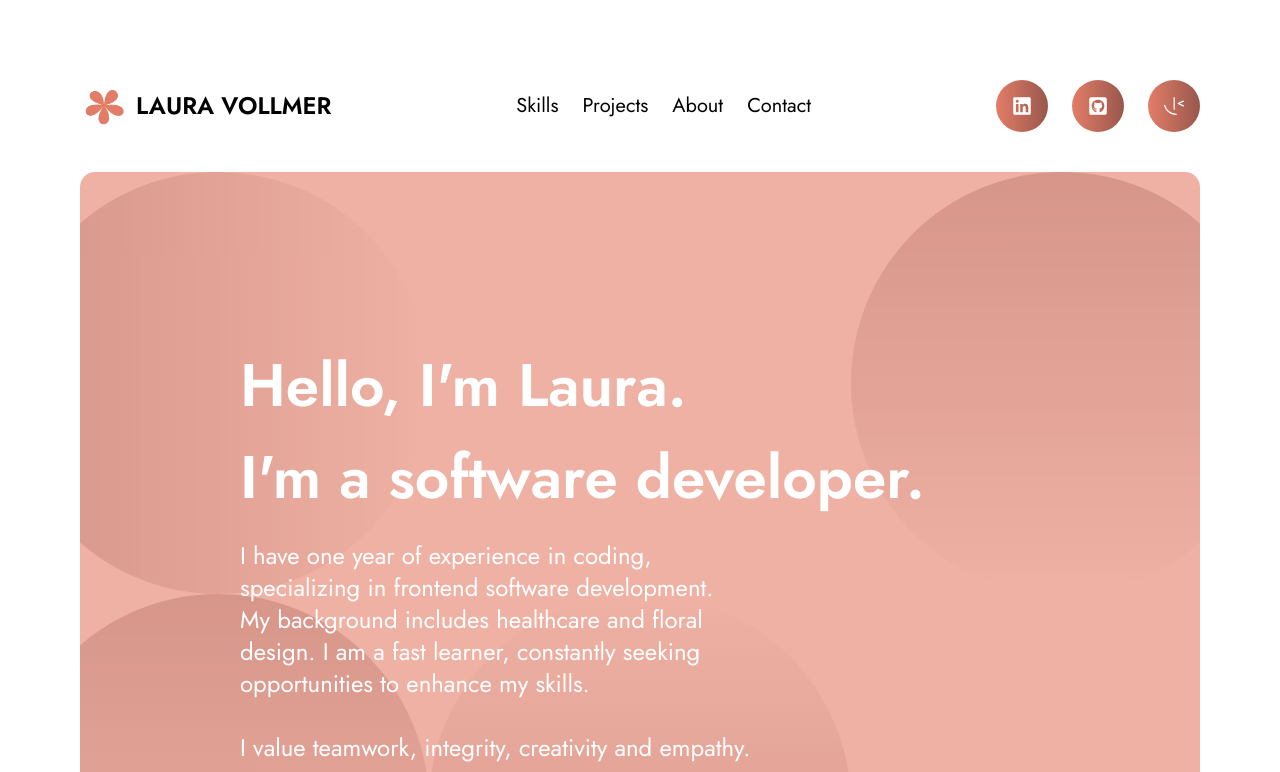
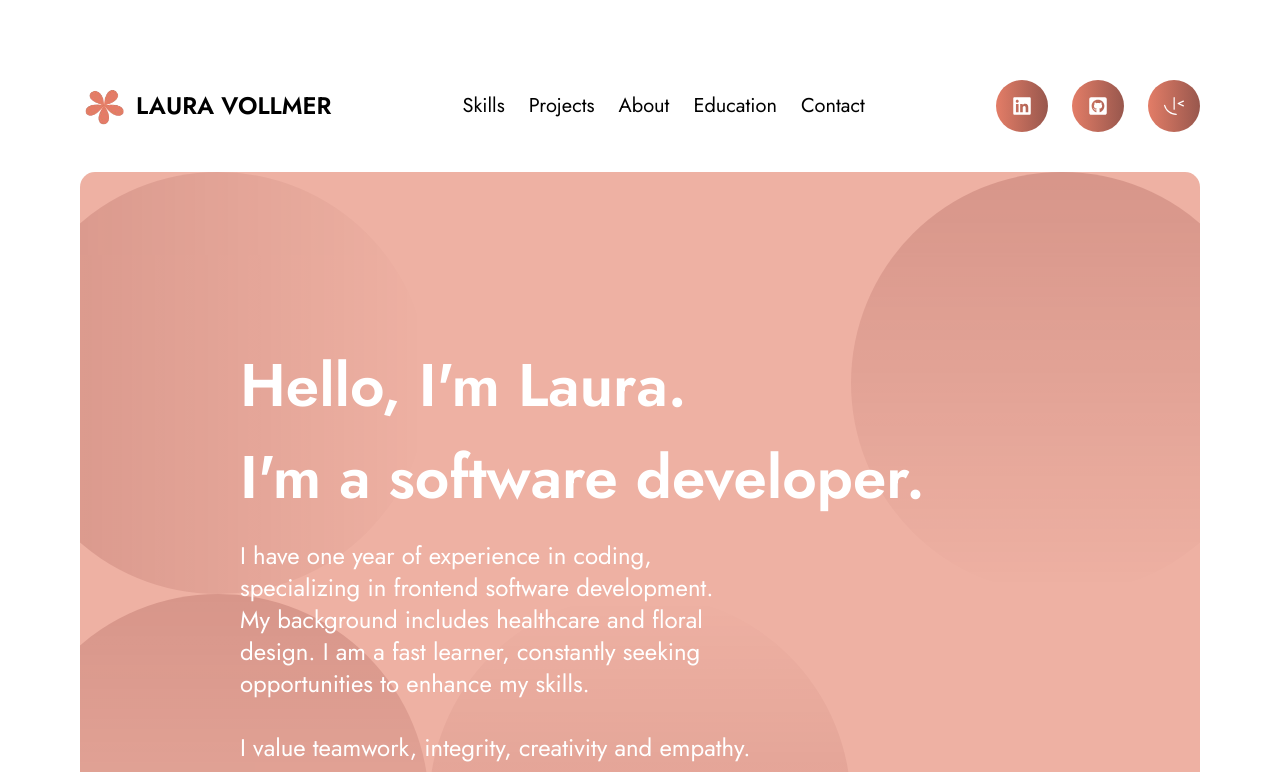
Before and after one commit to lavollmer/portfolio-lauradev, a React (Vite) app: page / in a window 1280 px wide. Shown: the top 772 px of the page. Built offline with nearby package versions, Linux system fonts and the light colour scheme.

Commit message:
adding education section

```diff
--- a/src/App.jsx
+++ b/src/App.jsx
@@ -6,6 +6,7 @@ import Contact from "./components/Contact";
 import Footer from "./components/Footer";
 import Projects from "./components/Projects";
 import Skills from "./components/Skills";
+import Education from "./components/Education";
 import { Element } from "react-scroll";
 
 function App() {
@@ -30,6 +31,9 @@ function App() {
       <Element name="about">
         <About />
       </Element>
+      <Element name="education">
+        <Education />
+      </Element>
       <div className="p-6 md:p-20">
         <Element name="contact">
           <Contact />
--- /dev/null
+++ b/src/components/Education.jsx
@@ -0,0 +1,9 @@
+import React from 'react'
+
+const Education = () => {
+  return (
+    <div>Education</div>
+  )
+}
+
+export default Education
--- a/src/components/Navigation.jsx
+++ b/src/components/Navigation.jsx
@@ -77,6 +77,17 @@ const Navigation = () => {
           </div>
           <div className="hover:border-b-2 hover:border-burnt-sienna">
             <Link
+              aria-label="Go to Education Section"
+              to="about"
+              smooth={true}
+              duration={500}
+              href="#education"
+            >
+              <h1>Education</h1>
+            </Link>
+          </div>
+          <div className="hover:border-b-2 hover:border-burnt-sienna">
+            <Link
               aria-label="Got to Contact Section"
               to="contact"
               smooth={true}
```
